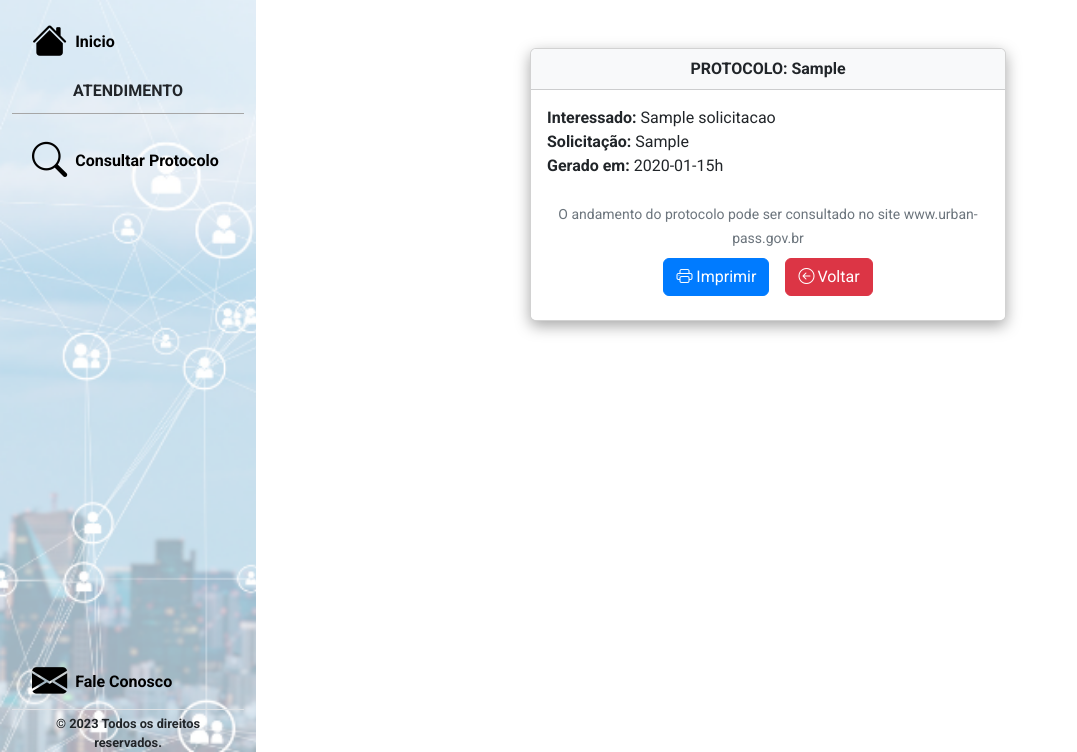
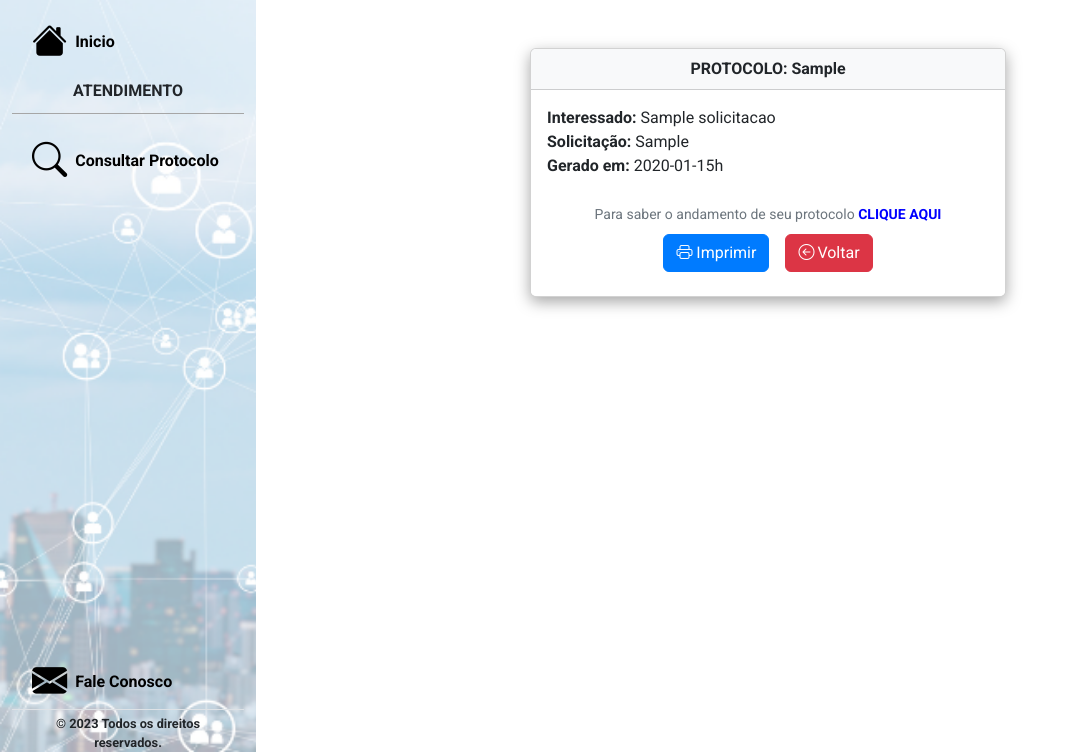
Before and after one commit to melojrx/urbanmobSMTT, a Flask app: template app/templates/protocolo.html in a window 1280 px wide. Shown: the part 62-814 px from the top of the page, without its empty margins (0-1077 px from the left). Run offline with Flask 3, Linux system fonts and the light colour scheme; the template is opened without the code that fills it: most values are stand-ins (such as "Sample title", 1, 10 or a date in 2020); parts of the project's set-up code (start-up, migrations or seed data) failed here and were passed over; some libraries are stand-ins or nearby versions.

Commit message:
link correto da consulta de protocolo

```diff
--- a/app/templates/protocolo.html
+++ b/app/templates/protocolo.html
@@ -27,7 +27,7 @@
         </div>
         <div class="card-footer bg-white border-0 text-center">
           <div class="mb-2">
-            <span class="text-muted small">O andamento do protocolo pode ser consultado no site www.urban-pass.gov.br</span>
+            <span class="text-muted small"> Para saber o andamento de seu protocolo <a href="http://201.49.23.87:8003/consultarProtocolo" style="color: blue; font-weight: bold;" target="_blank" >CLIQUE AQUI</a> </span>
           </div>
           <div class='d-flex justify-content-center align-items-center mb-3'>
             <button class="btn btn-primary me-3" type="button" onclick="window.print()"> <i class="bi bi-printer"></i> Imprimir</button>
```
